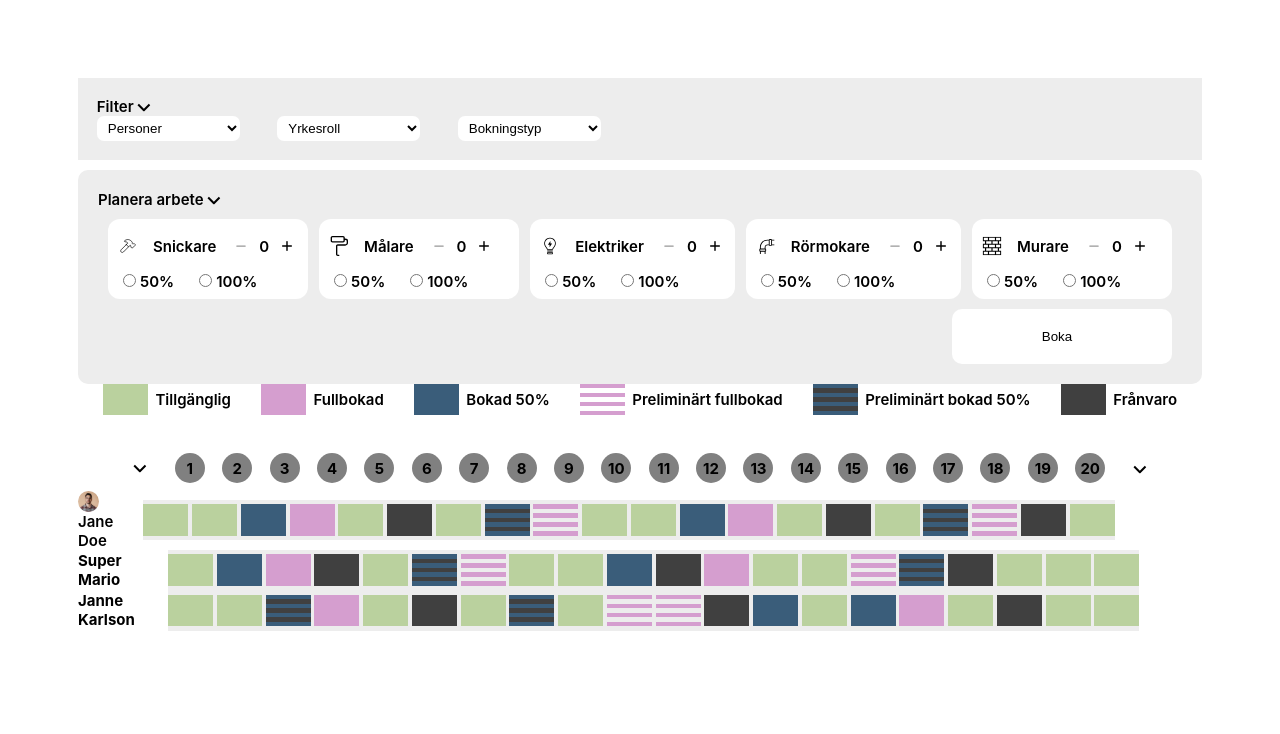
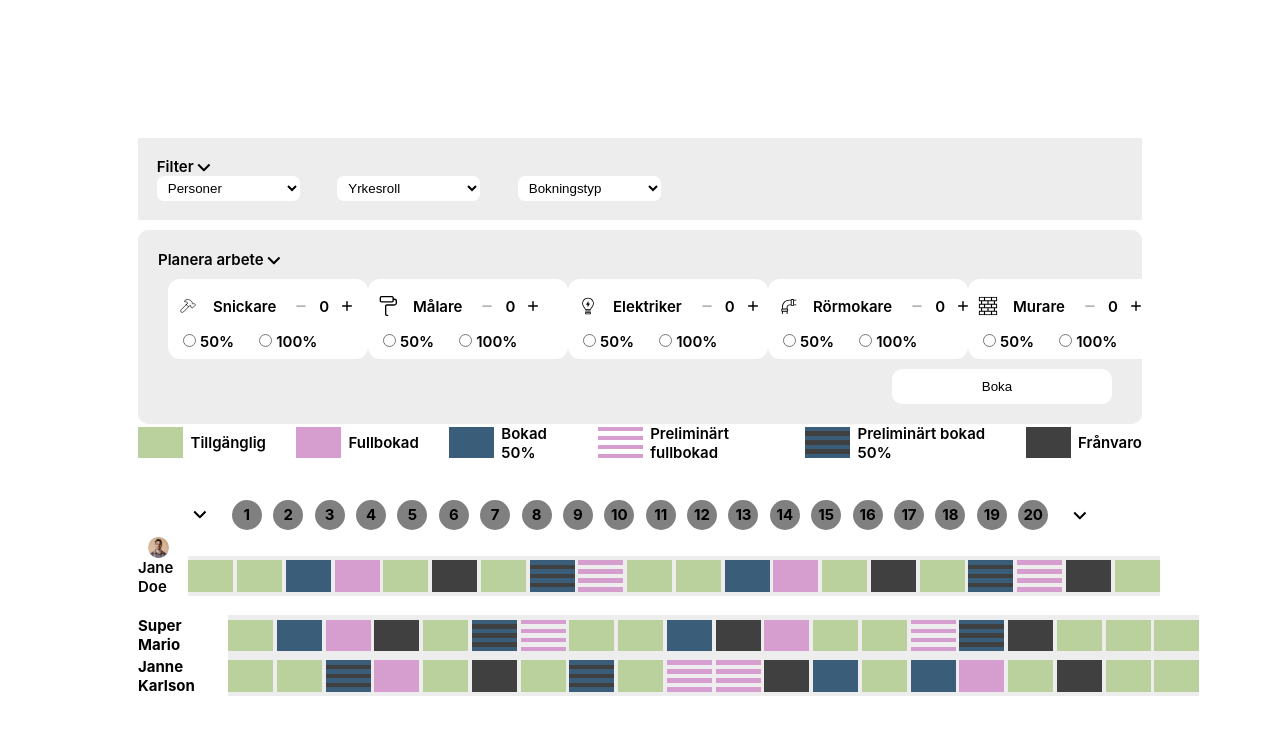
Before and after one commit to xzutv/java-ux-grupp11-ex3, a Vue app: page / in a window 1280 px wide. Shown: the top 734 px of the page. Built offline with nearby package versions, Linux system fonts and the light colour scheme.

Commit message:
nothing crazy, commit for a pull

```diff
--- a/src/App.vue
+++ b/src/App.vue
@@ -38,7 +38,7 @@ import ProfileCard from './components/ProfileCard.vue';
     </div>
 
     <div class="book-button">
-    <button class="book-button">Boka</button>
+      <button class="book-button">Boka</button>
     </div>
   </div>
 
@@ -172,7 +172,8 @@ nav {
   justify-self: flex-end;
   border: none;
   width: 200px;
-  padding: 10px;
+  padding: 5px 10px;
+  /* margin-top: 10px; */
   margin-right: 10px;
   justify-content: center;
   align-items: center;
--- a/src/assets/main.css
+++ b/src/assets/main.css
@@ -16,3 +16,11 @@ body {
     font-weight: 600;
     line-height: normal;
 }
+
+#app {
+    display: flex;
+    padding: 60px;
+    max-width: 1600px;
+    flex-direction: column;
+    justify-content: center;
+}
--- a/src/components/MainView.vue
+++ b/src/components/MainView.vue
@@ -28,9 +28,7 @@ export default {
             </div>
 
             <div class="employee-row">
-                  <!-- <div class="employee-name">
-                        Jane Doe
-                  </div> -->
+
                   <ProfileCard name="Jane Doe" src="/src/assets/icons/Ellipse 5.svg" alt="Person"></ProfileCard>
                   <div class="statuses">
                         <StatusBox status="available" />
--- a/src/components/ProfileCard.vue
+++ b/src/components/ProfileCard.vue
@@ -1,11 +1,14 @@
 <template>
-    <div class="image-card">
-        <img :src="src" :alt="alt" />
-        <label>{{ name }}</label>
+    <div class="profile">
+        <div class="image-card">
+            <img :src="src" :alt="alt" />
+            <label>{{ name }}</label>
+        </div>
+        <div class="profession-icon">
+            <img :src="icons"> <!-- idk yet -->
+        </div>
     </div>
-    <div class="profession-icon">
-        <img src=""> <!-- idk yet -->
-    </div>
+
 </template>
 
 <script>
@@ -25,7 +28,9 @@ export default {
         name: {
             type: String,
             required: true
-        }
+        },
+        icons: [],
+
     },
 }
 </script>
@@ -34,17 +39,19 @@ export default {
 img {
     max-width: 60%;
     border-radius: 8px;
-    /* margin-left: 10px; */
+    margin-left: 10px;
+    /* width: 33px;
+    height: 33px;
+    flex-shrink: 0; */
 }
 
 .image-card {
-    display:flex;
+    display: flex;
     flex-direction: column;
     justify-items: center;
 }
 
-.label {
-    width: 5rem;
-}
-
+/* .label {
+    width: 7rem;
+} */
 </style>
```
